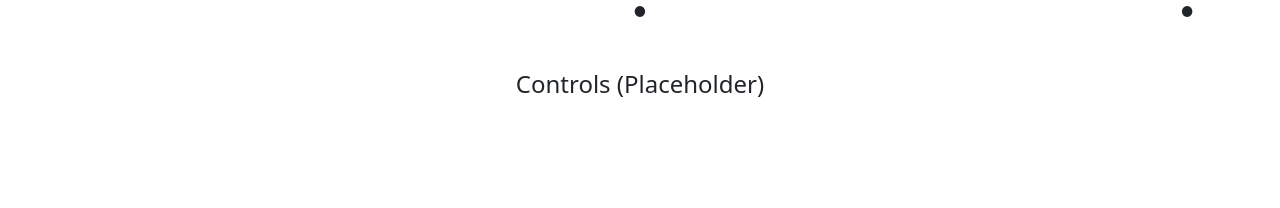
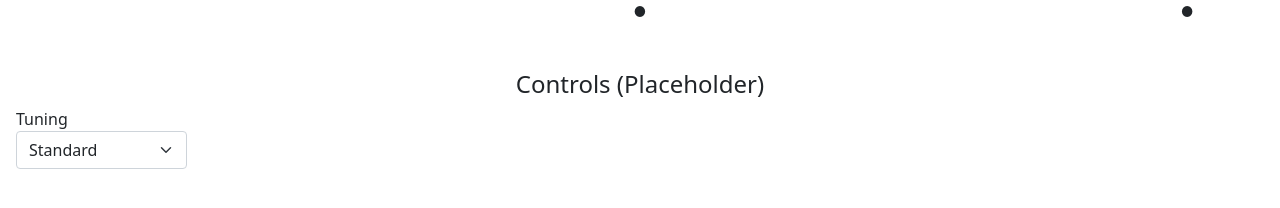
Before and after one commit to AlasdairWallaceMackie/scale-wizard, a React (Create React App) app: page / in a window 1280 px wide. Shown: the part 404-612 px from the top of the page. Built offline with nearby package versions, Linux system fonts and the light colour scheme.

Commit message:
Can now change tuning

```diff
--- a/src/App.tsx
+++ b/src/App.tsx
@@ -17,7 +17,9 @@ export default function App(){
                 numberOfFrets={numberOfFrets}
                 tuning={currentTuning}
             />
-            <Controls />
+            <Controls
+                setCurrentTuning={setCurrentTuning}
+            />
         </main>
     )
 }
--- a/src/components/Controls.tsx
+++ b/src/components/Controls.tsx
@@ -1,7 +1,32 @@
 import React from "react"
 
-export default function Controls(){
+import { Tuning } from "../d"
+import tunings from "../data/tunings"
+
+type Props = {
+    setCurrentTuning: React.Dispatch<React.SetStateAction<Tuning>>
+}
+
+export default function Controls(props: Props){
+    const tuningOptionElements = tunings.map((tuning, index) => (
+        <option value={index}>{tuning.name}</option>
+    ))
+
+    function onChangeTuning(event: React.ChangeEvent<HTMLSelectElement>){
+        const value: number = parseInt(event.currentTarget.value)
+        props.setCurrentTuning(tunings[value])
+    }
+
     return (
-        <h4 className="text-center mt-5">Controls (Placeholder)</h4>
+        <form>
+            <h4 className="text-center mt-5">Controls (Placeholder)</h4>
+
+            <label htmlFor="tuning-select" className="form-label">
+                Tuning
+                <select id="tuning-select" className="form-select" onChange={e => onChangeTuning(e)}>
+                    {tuningOptionElements}
+                </select>
+            </label>
+        </form>
     )
 }
```
